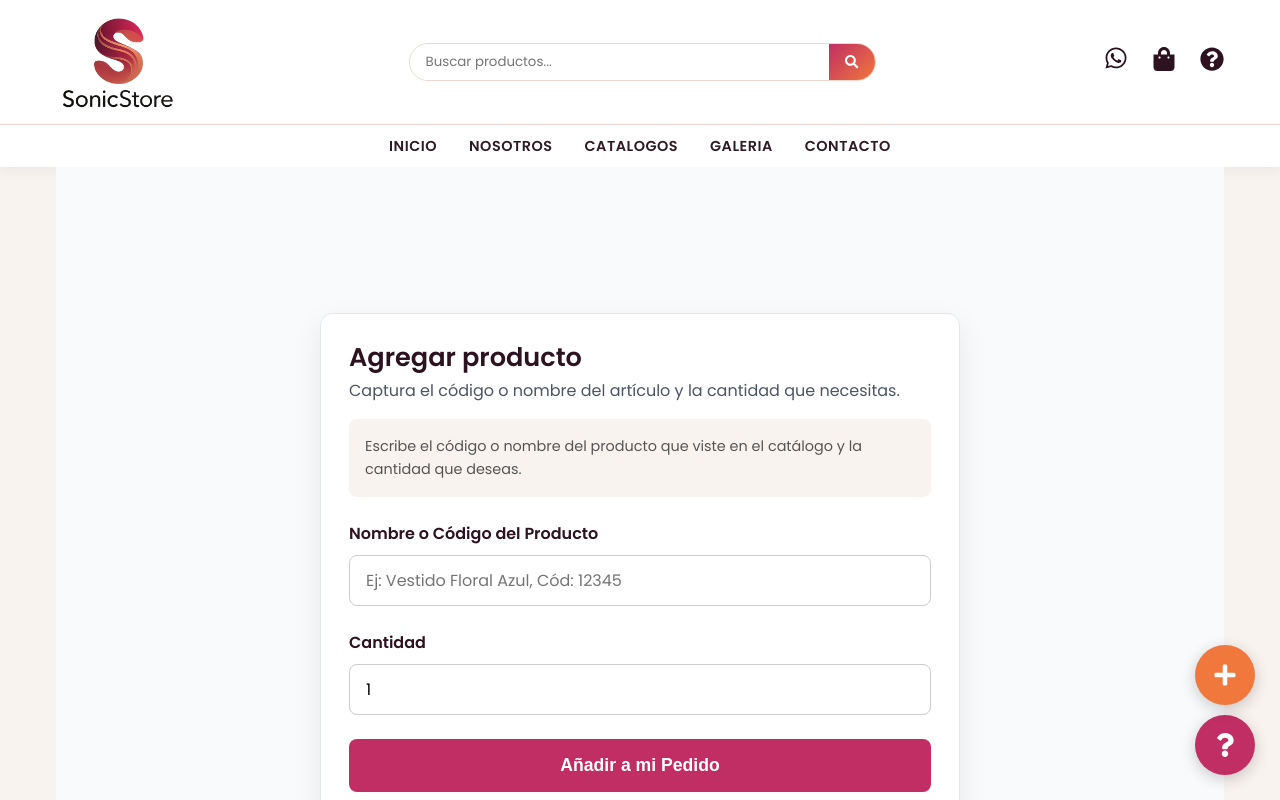
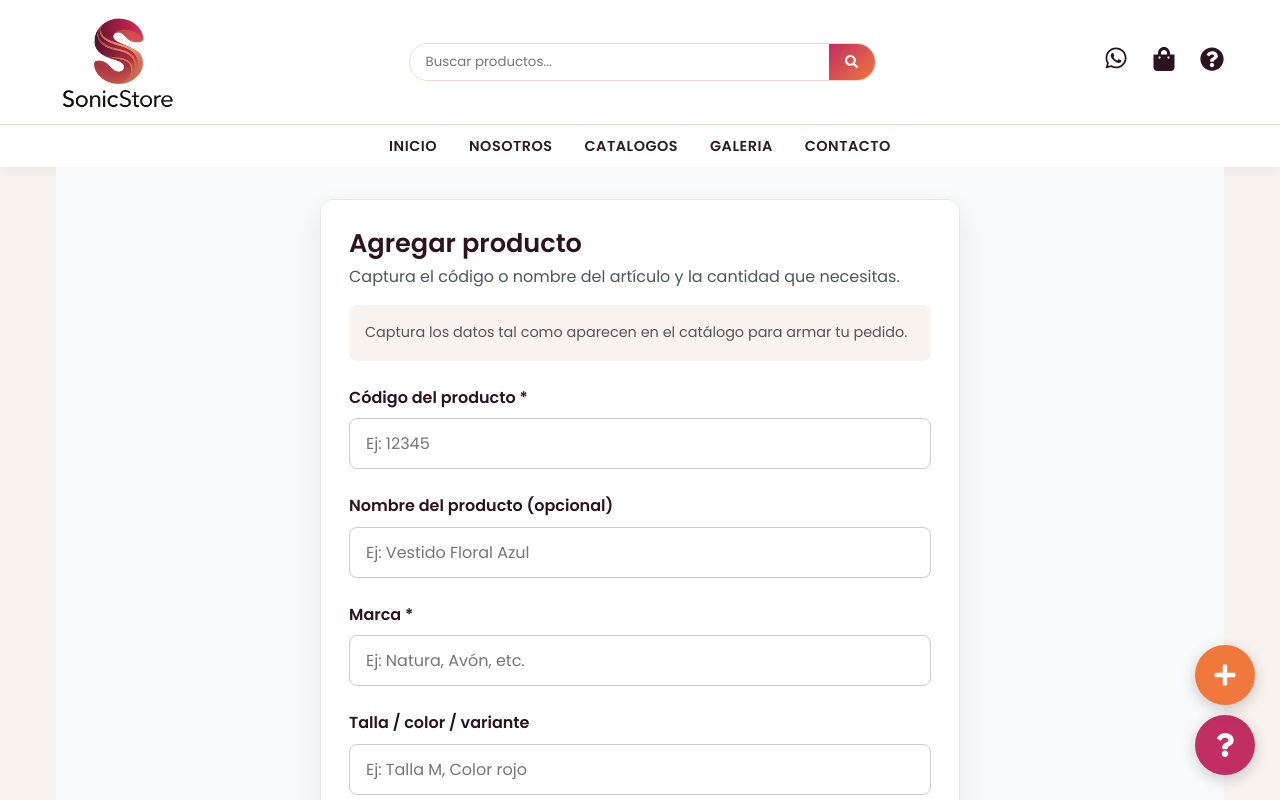
Before and after one commit to MauroMiranda0/sonicstore-catalogos, a React (Vite) app in the folder client/: page /add-product in a window 1280 px wide. Shown: the top 800 px of the page. Built offline with nearby package versions, Linux system fonts and the light colour scheme.

Commit message:
feat Actualicé el formulario y el ticket para incluir la marca como campo obligatorio

```diff
--- a/client/src/components/AddProductForm.jsx
+++ b/client/src/components/AddProductForm.jsx
@@ -4,47 +4,88 @@ import useCartStore from '../stores/cartStore';
 import './AddProductForm.css';
 
 function AddProductForm({ onProductAdded }) {
-  // 1. Llama a la acción 'addProduct' desde nuestro store
   const addProduct = useCartStore((state) => state.addProduct);
 
-  // 2. Estado local para los campos del formulario
+  const [productCode, setProductCode] = useState('');
   const [productName, setProductName] = useState('');
+  const [variant, setVariant] = useState('');
+  const [brand, setBrand] = useState('');
   const [quantity, setQuantity] = useState(1);
 
   const handleSubmit = (e) => {
     e.preventDefault();
-    if (!productName.trim()) {
-      alert('Por favor, ingresa el nombre o código del producto.');
+    if (!productCode.trim()) {
+      alert('El código del producto es obligatorio.');
+      return;
+    }
+    if (!brand.trim()) {
+      alert('La marca es obligatoria.');
       return;
     }
 
-    // 3. Crea el objeto del producto y lo añade al store
     const newProduct = {
-      name: productName,
-      quantity: parseInt(quantity, 10),
+      sku: productCode.trim(),
+      name: productName.trim() || productCode.trim(),
+      brand: brand.trim(),
+      catalog: brand.trim(),
+      variant: variant.trim(),
+      quantity: parseInt(quantity, 10) || 1,
     };
     addProduct(newProduct);
 
-    // 4. Limpia el formulario y cierra el modal (a través de la prop)
+    setProductCode('');
     setProductName('');
+    setBrand('');
+    setVariant('');
     setQuantity(1);
-    onProductAdded(); // Llama a la función del padre para cerrar el modal
+    onProductAdded();
   };
 
   return (
     <form onSubmit={handleSubmit} className="add-product-form">
       <p className="form-instructions">
-        Escribe el código o nombre del producto que viste en el catálogo y la cantidad que deseas.
+        Captura los datos tal como aparecen en el catálogo para armar tu pedido.
       </p>
       <div className="form-group">
-        <label htmlFor="productName">Nombre o Código del Producto</label>
+        <label htmlFor="productCode">Código del producto *</label>
+        <input
+          type="text"
+          id="productCode"
+          value={productCode}
+          onChange={(e) => setProductCode(e.target.value)}
+          placeholder="Ej: 12345"
+          required
+        />
+      </div>
+      <div className="form-group">
+        <label htmlFor="productName">Nombre del producto (opcional)</label>
         <input
           type="text"
           id="productName"
           value={productName}
           onChange={(e) => setProductName(e.target.value)}
-          placeholder="Ej: Vestido Floral Azul, Cód: 12345"
+          placeholder="Ej: Vestido Floral Azul"
+        />
+      </div>
+      <div className="form-group">
+        <label htmlFor="brand">Marca *</label>
+        <input
+          type="text"
+          id="brand"
+          value={brand}
+          onChange={(e) => setBrand(e.target.value)}
+          placeholder="Ej: Natura, Avón, etc."
           required
+        />
+      </div>
+      <div className="form-group">
+        <label htmlFor="variant">Talla / color / variante</label>
+        <input
+          type="text"
+          id="variant"
+          value={variant}
+          onChange={(e) => setVariant(e.target.value)}
+          placeholder="Ej: Talla M, Color rojo"
         />
       </div>
       <div className="form-group">
--- a/client/src/components/OrderPanel.jsx
+++ b/client/src/components/OrderPanel.jsx
@@ -15,15 +15,19 @@ function OrderPanel({ isOpen, onClose }) {
   const handleSendOrder = () => {
     if (items.length === 0) return;
 
-    let message = 'Hola! Quisiera cotizar los siguientes productos:\n\n';
-    items.forEach((item) => {
-      message += `- *Producto:* ${item.name}\n`;
-      if (item.catalog) {
-        message += `  *Catálogo:* ${item.catalog}\n`;
-      }
-      message += `  *Cantidad:* ${item.quantity}\n\n`;
-    });
-    message += 'Gracias!';
+    const body = items
+      .map((item, index) => {
+        const parts = [];
+        parts.push(`${index + 1}. ${item.name}`);
+        if (item.brand || item.catalog) parts.push(`Marca: ${item.brand || item.catalog}`);
+        if (item.sku) parts.push(`Código: ${item.sku}`);
+        if (item.variant) parts.push(`Variante: ${item.variant}`);
+        parts.push(`Cantidad: ${item.quantity}`);
+        return parts.join(' | ');
+      })
+      .join('\n');
+
+    const message = `Hola! Quisiera cotizar los siguientes productos:\n\n${body}\n\nGracias!`;
 
     const encodedMessage = encodeURIComponent(message);
     const whatsappUrl = `https://wa.me/527712650312?text=${encodedMessage}`;
```
